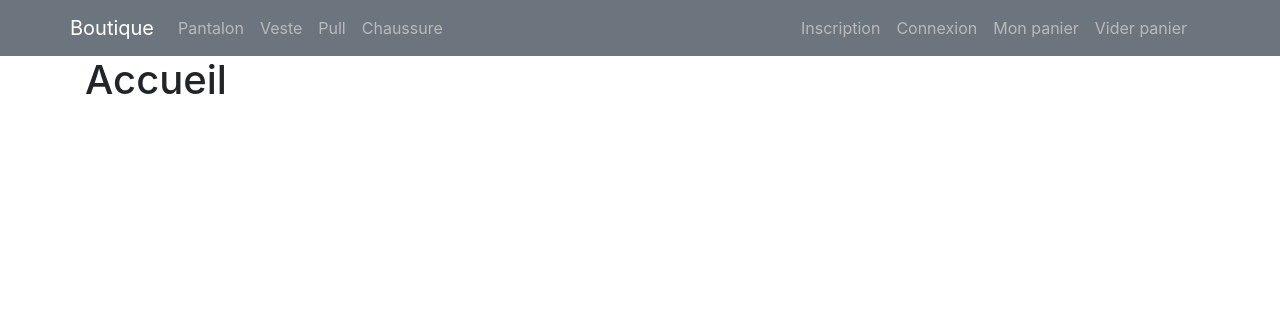
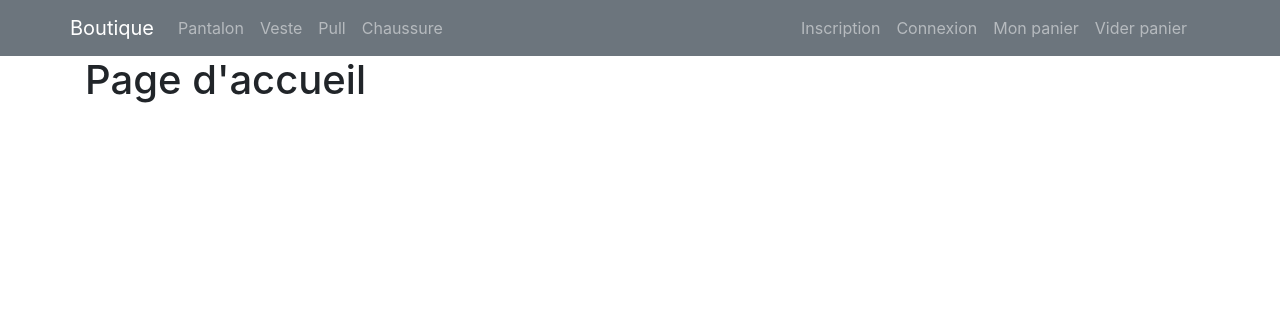
Before and after one commit to Jcurgin/php-wf3, a PHP site: page / in a window 1280 px wide. Shown: the top 316 px of the page. Run offline with PHP 8.4, Linux system fonts and the light colour scheme; data comes from the database, SQL or seed files in the repository; some libraries are stand-ins or nearby versions.

Commit message:
modif page d'accueil

```diff
--- a/index.php
+++ b/index.php
@@ -3,7 +3,7 @@ require_once __DIR__ . '/include/init.php';
 
 include __DIR__ . '/layout/top.php';
 ?>
-<h1>Accueil</h1>
+<h1> Page d'accueil</h1>
 
 
 <?php
```
